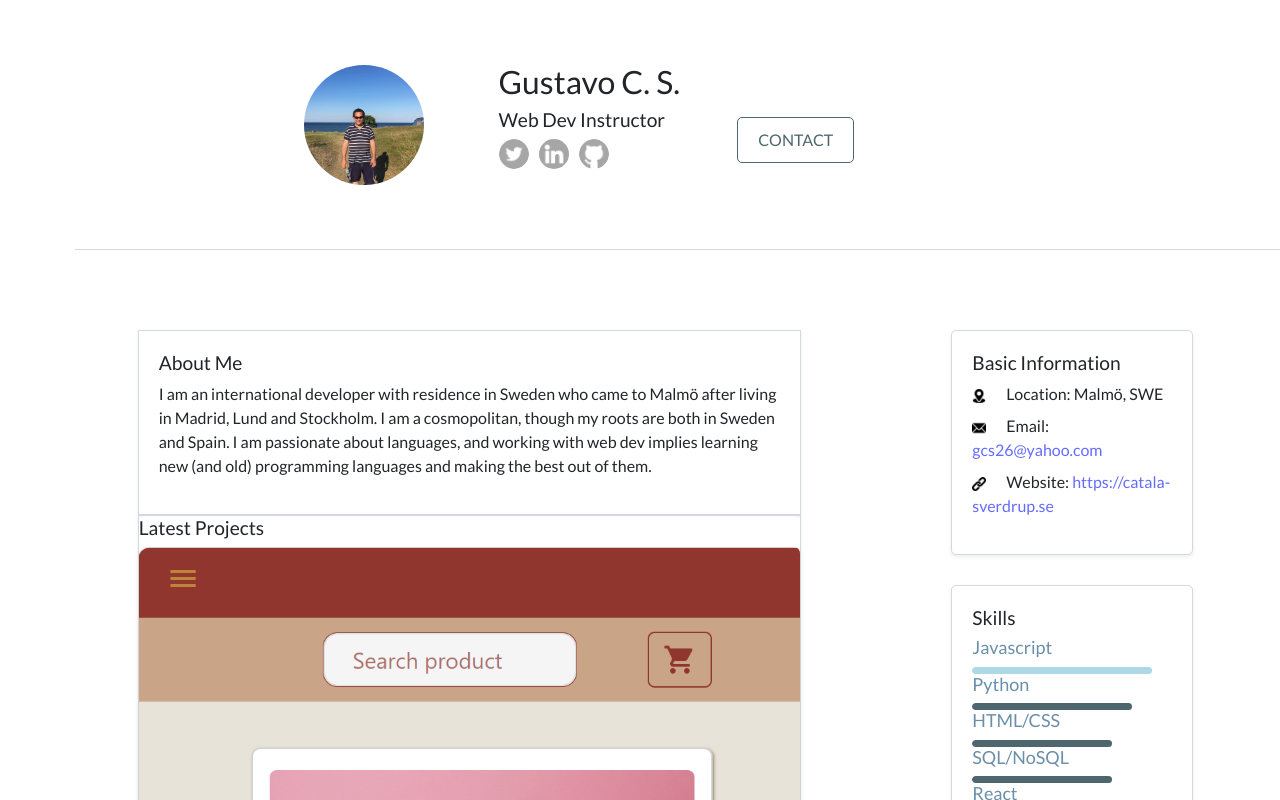
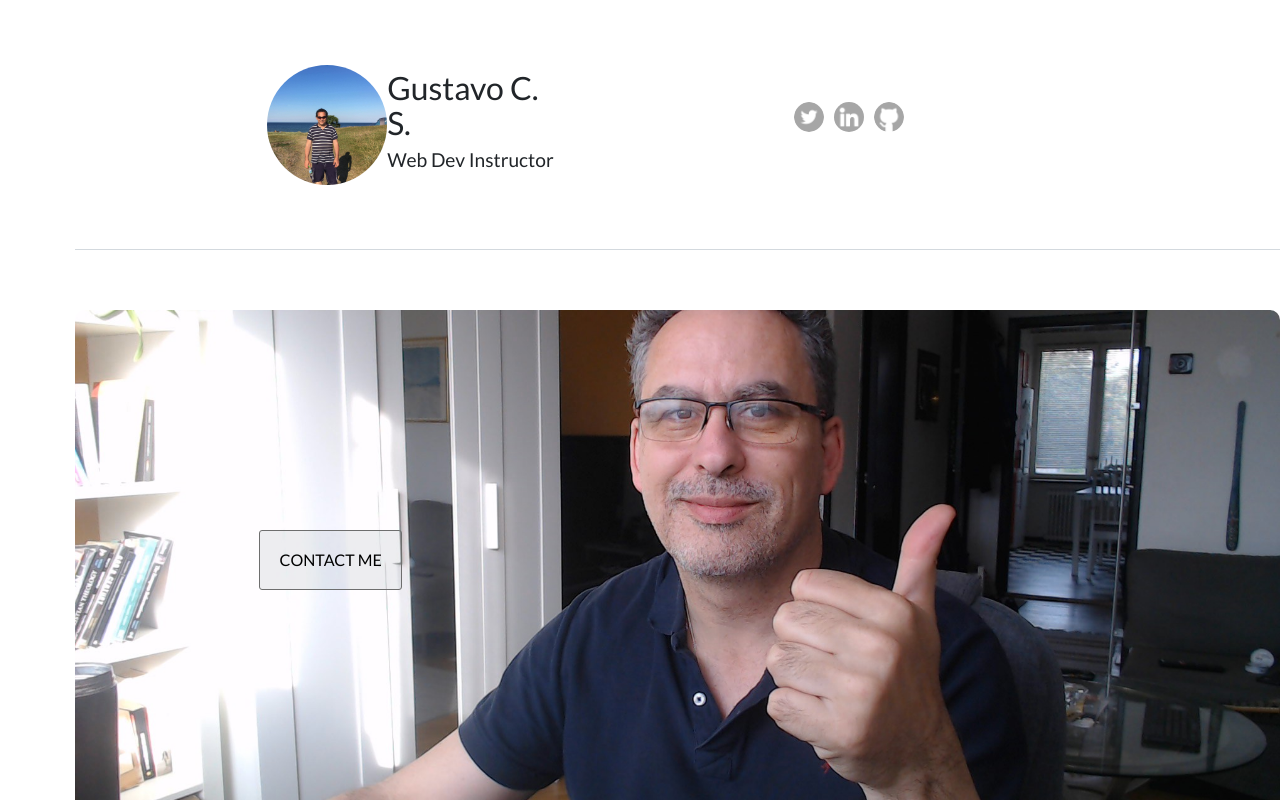
Before and after one commit to Gustaf26/portfolio-2024, a React (Vite) app: page / in a window 1280 px wide. Shown: the top 800 px of the page. Built offline with nearby package versions, Linux system fonts and the light colour scheme; some icons are missing.

Commit message:
(Design-HomePage): Redesigning header and contact picture

```diff
--- a/src/App.jsx
+++ b/src/App.jsx
@@ -17,6 +17,7 @@ import Testimonials from './sections/container-two/Testimonials';
 import Education from './sections/container-two/Education';
 import Languages from './sections/container-two/Languages';
 import Footer from './components/Footer';
+import Contact from './sections/Contact.jsx'
 
 
 
@@ -44,6 +45,7 @@ const App = () => {
     <>
       <StyleContext.Provider value={{ shadowSection, setShadowSection }}>
         <Header />
+        <Contact />
         <div className="main-container sections-wrapper">
           <div className="row" >
             {containerItems && containerItems.map(item => {
--- a/src/assets/style.css
+++ b/src/assets/style.css
@@ -53,7 +53,7 @@ header {
 }
 
 header .container {
-    width: 100%;
+    width: 100vw;
 }
 
 header .profile-container {
@@ -111,18 +111,54 @@ header ul img {
     filter: invert(65%);
 }
 
-header #contact {
-    width: 100px;
-    height: 50px;
-    margin: 0 auto;
+#contact-container {
+
     display: flex;
-    justify-content: center;
-    flex-direction: column;
     align-items: center;
-    margin-top: 5%;
+
+    & #contact-pic {
+        width: 100%;
+        height: 500px;
+        margin: 0 auto;
+        display: flex;
+        justify-content: center;
+        flex-direction: column;
+        align-items: start;
+        margin-top: 5%;
+
+        & img {
+            height: 100%;
+            width: 100%;
+            object-fit: cover;
+            border-radius: 10px;
+        }
+
+        & #contact {
+            display: flex;
+            width: 40%;
+            justify-content: center;
+            position: absolute;
+
+            & button {
+                height: 60px;
+                background-color: rgba(78, 102, 109, 0.1);
+                border: 1px solid rgb(110, 110, 110);
+                border-radius: 3px;
+
+                & a {
+                    background-color: transparent;
+                    color: black;
+                }
+
+            }
+        }
+    }
+
+
+    /* background-image: url('./images/my-profile.jpg'); */
 }
 
-header #contact a {
+/* header #contact a {
     width: fit-content;
     height: fit-content;
     text-decoration: none !important;
@@ -146,7 +182,7 @@ header #contact a img {
     vertical-align: baseline;
     height: auto;
     filter: invert(100%)
-}
+} */
 
 /* SOCIAL IMGS */
 
--- a/src/components/Header.tsx
+++ b/src/components/Header.tsx
@@ -13,6 +13,9 @@ function Header() {
                 <div className="profile-content">
                     <h1 className="name">Gustavo C. S.</h1>
                     <h2 className="desc">Web Dev Instructor</h2>
+
+                </div>
+            </div>
             <ul className="social list-inline">
                 <li><a href="https://twitter.com/GustavoGcs26" target="">
                     <img src={twitter} /></a>
@@ -23,12 +26,6 @@ function Header() {
                     src={github} /></a></li>
             </ul>
         </div>
-            </div>
-            <div id="contact">
-                <a href="mailto: gcs26@yahoo.com" target="">
-                    CONTACT</a>
-            </div>
-        </div>
     </header>)
 }
 
--- /dev/null
+++ b/src/sections/Contact.jsx
@@ -0,0 +1,16 @@
+
+import myProfile from '../assets/images/my-profile.jpg'
+export default function Contact() {
+
+    return (<div id="contact-container">
+        <div id="contact-pic">
+            <img alt='profile' src={myProfile} />
+            <div id="contact">
+                <button>
+                    <a href="mailto: gcs26@yahoo.com" target="">
+                        CONTACT ME</a>
+                </button>
+            </div>
+        </div>
+    </div>)
+}
```
Also changed, not shown: src/assets/images/my-profile.jpg (added). Lines whose indentation alone changed are shown as unchanged.
